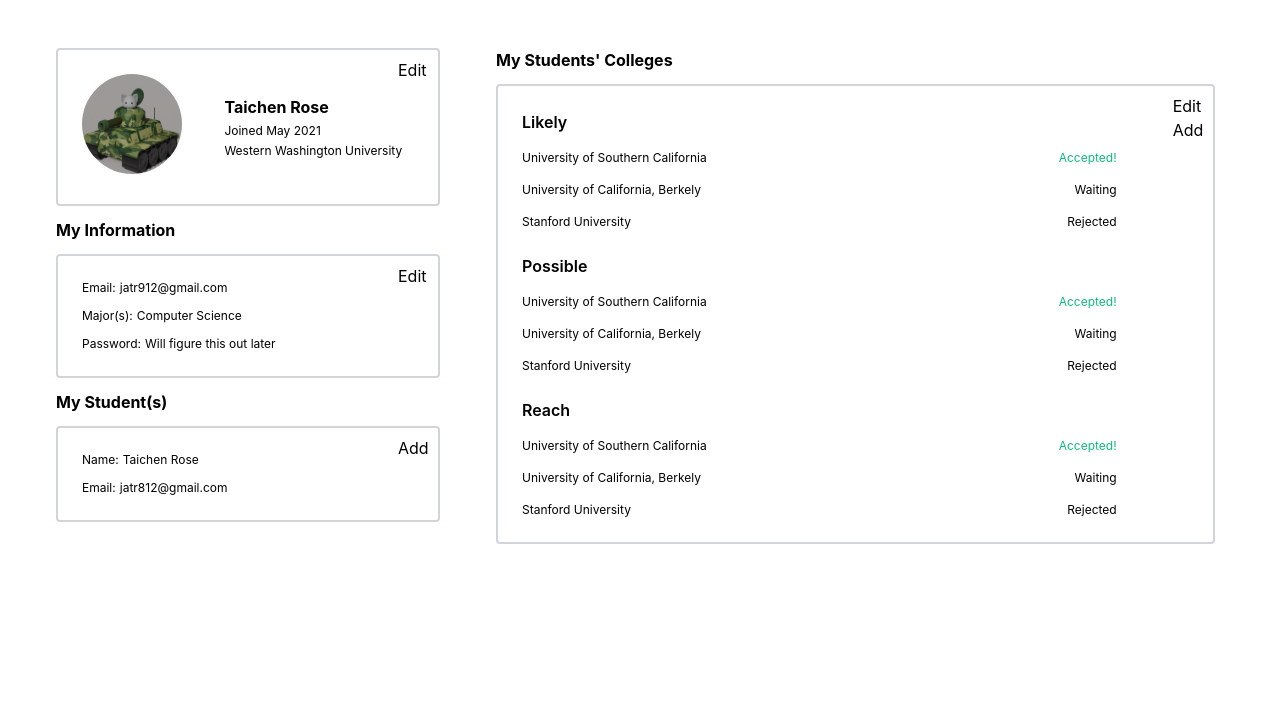
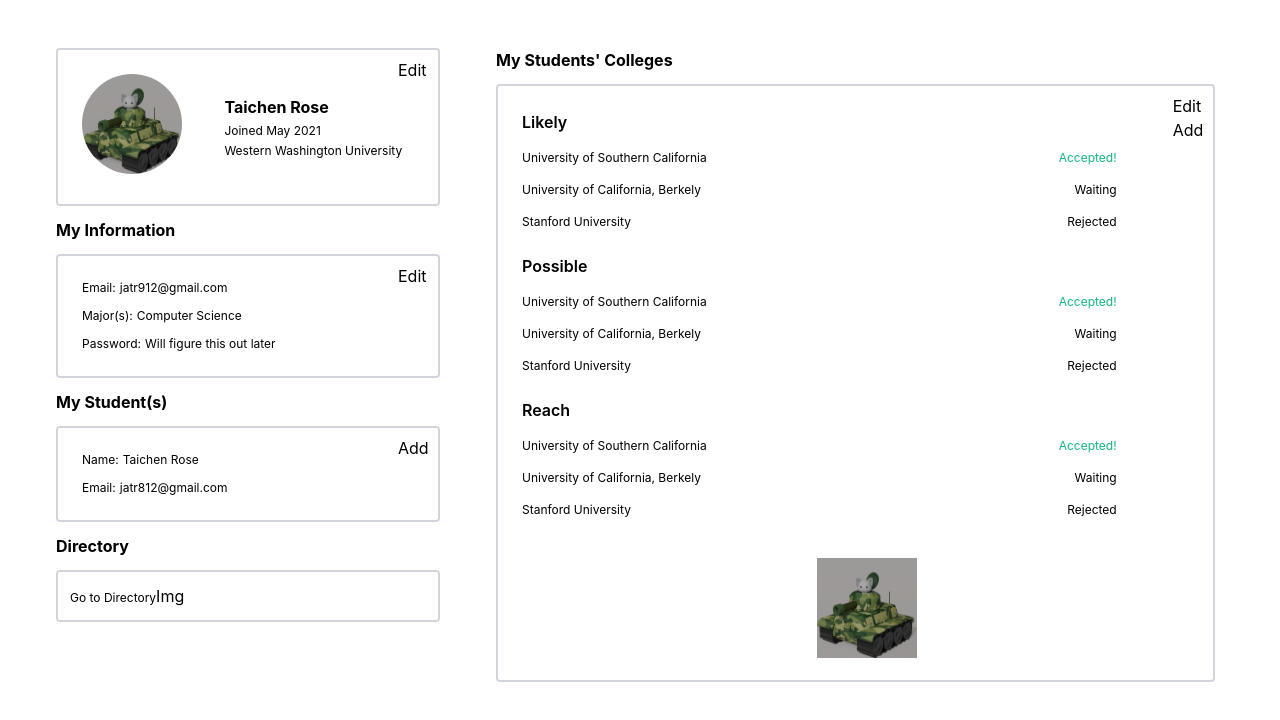
Before and after one commit to willsower/AcceptED, a Next.js app in the folder accepted/: page /Profiles/counselorProfile in a window 1280 px wide. Shown: the top 720 px of the page. Built offline with nearby package versions, Linux system fonts and the light colour scheme.

Commit message:
Profile for ec added image placeholder and directory

```diff
--- a/accepted/components/Cards/studentColleges.js
+++ b/accepted/components/Cards/studentColleges.js
@@ -1,3 +1,5 @@
+import Image from 'next/image'
+
 function StudentColleges() {
     return (
         <>
@@ -73,6 +75,17 @@
                             </div>
                         </div>
                     </div>
+
+                    {/* Image */}
+                    <div className = 'w-full text-center p-4'>
+                        <Image
+                        priority
+                        src="/images/cat.png"
+                        className = ''
+                        height={100}
+                        width={100}
+                        />
+                    </div>
                 </div>
             </div>
         </>
--- a/accepted/pages/Profiles/counselorProfile.js
+++ b/accepted/pages/Profiles/counselorProfile.js
@@ -7,10 +7,16 @@
 function CounselorProfile() {
     return (
         <div className = 'mt-12 md:flex md:flex-row ml-14'>
-            <div className = 'md:w-96 md:flex md:flex-col'>
+            <div className = 'md:w-96 md:flex md:flex-col mb-4'>
                 <MyProfile />
                 <MyInformation />
                 <MyStudents />
+
+                <h3 className = 'mb-3 mt-3 font-bold'>Directory</h3>
+                <div className = 'border-2 border-gray-300 rounded pl-3 pt-3 pb-3 w-4/5 sm:w-96 relative'>
+                    <p className = 'inline-block text-xs'>Go to Directory</p>
+                    <div className = 'inline-block'>Img</div>
+                </div>
             </div>
 
             <div className = 'md:flex-col md:w-full md:ml-14'>
```
